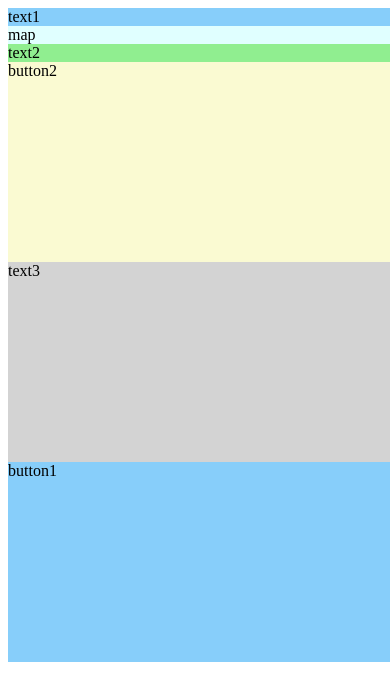
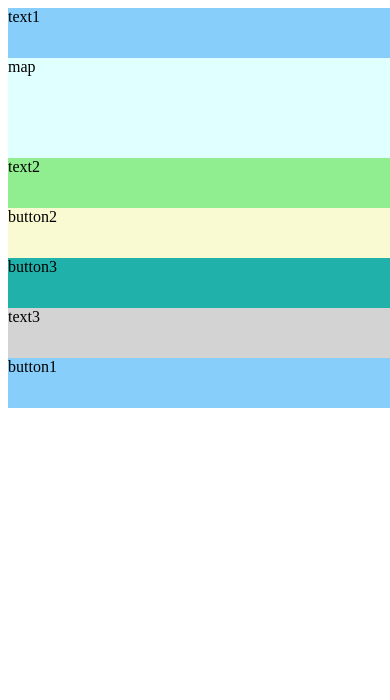
Before and after one commit to westhouseK/netlify-demo, a plain HTML site: page index.html in a window 390 px wide. Shown: the top 700 px of the page. Drawn offline with Linux system fonts and the light colour scheme.

Commit message:
display flex

```diff
--- a/index.html
+++ b/index.html
@@ -14,14 +14,10 @@
         <div class="map">map</div>
         <div class="text1">text1</div>
         <div class="text2">text2</div>
-        <div class="item1">
-            <div class="text3">text3</div>
-            <div class="button1">button1</div>
-        </div>
-        <div class="item2">
-            <div class="button2">button2</div>
-            <div class="button3">button3</div>
-        </div>
+        <div class="text3">text3</div>
+        <div class="button1">button1</div>
+        <div class="button2">button2</div>
+        <div class="button3">button3</div>
     </div>
 </body>
 
--- a/style.css
+++ b/style.css
@@ -2,48 +2,64 @@
     .container {
         width: 800px;
         height: 400px;
-        display: flex;
-        flex-direction: column;
-        flex-wrap: wrap;
-    }
-
-    .container > * {
-        flex: 1 1 auto;
+        display: grid;
+        grid-template-areas:
+        "map text1"
+        "map text2"
+        "map text3"
+        "map button1"
+        "button2 button3";
     }
 
     .map {
         width: 400px;
         height: 400px;
+        grid-area: map;
         background-color: lightcyan;
     }
 
     .text1 {
         width: 400px;
         height: 100px;
+        grid-area: text1;
         background-color: lightskyblue;
     }
 
     .text2 {
         width: 400px;
         height: 100px;
+        grid-area: text2;
         background-color: lightgreen;
     }
 
     .text3 {
         width: 400px;
         height: 100px;
+        grid-area: text3;
         background-color: lightgray;
     }
 
     .button1 {
         width: 400px;
         height: 100px;
+        grid-area: button1;
         background-color: lightskyblue;
     }
 
-    .item2 {
-        display: flex;
+    .button2 {
+        width: 400px;
+        height: 200px;
+        grid-area: button2;
+        background-color: lightgoldenrodyellow;
     }
+
+    .button3 {
+        width: 400px;
+        height: 200px;
+        grid-area: button3;
+        background-color: lightseagreen;
+    }
+
 }
 
 @media screen and (max-width:767px) {
@@ -76,35 +92,31 @@
         order: 3;
     }
 
-    .item1 {
-        order: 5;
-    }
-
-    .item2 {
-        order: 4;
-    }
-
     .text3 {
         width: 400px;
         height: 200px;
         background-color: lightgray;
+        order: 6;
     }
 
     .button1 {
         width: 400px;
         height: 200px;
         background-color: lightskyblue;
+        order: 7;
     }
 
     .button2 {
         width: 400px;
         height: 200px;
         background-color: lightgoldenrodyellow;
+        order: 4;
     }
 
     .button3 {
         width: 400px;
         height: 200px;
         background-color: lightseagreen;
+        order: 5;
     }
 }
```
